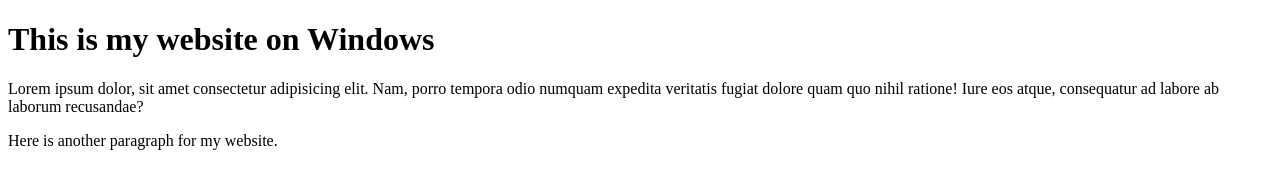
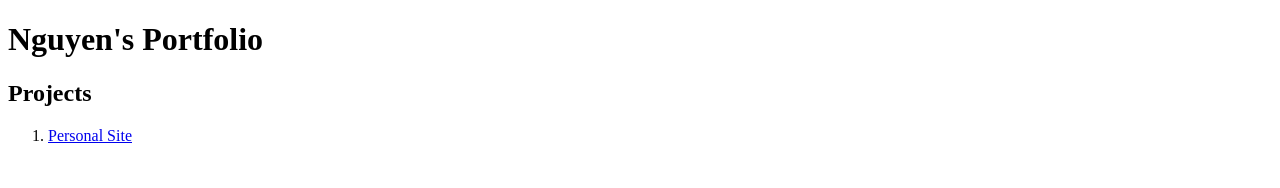
Before and after one commit to Qnguyen28/firstsite, a plain HTML site: page index.html in a window 1280 px wide. Drawn offline with Linux system fonts and the light colour scheme.

Commit message:
link to personal site

```diff
--- a/index.html
+++ b/index.html
@@ -2,13 +2,18 @@
 <html lang="en">
 <head>
     <meta charset="UTF-8">
-    <title>Document</title>
+    <title>Quoc Nguyen's Portfolio</title>
 </head>
 <body>
-    <h1>This is my website on Windows</h1>
+    <h1>Nguyen's Portfolio</h1>
+    <main>
+        <section>
+            <h2>Projects</h2>
+            <ol>
+                <li><a href="pham/index.html">Personal Site</a></li>
+            </ol>
+        </section>
+    </main>
 
-    <p>Lorem ipsum dolor, sit amet consectetur adipisicing elit. Nam, porro tempora odio numquam expedita veritatis fugiat dolore quam quo nihil ratione! Iure eos atque, consequatur ad labore ab laborum recusandae?</p>
-
-    <p>Here is another paragraph for my website. </p>
 </body>
 </html>
```
Also changed, not shown: pham/index.html (+10 -0 lines).
